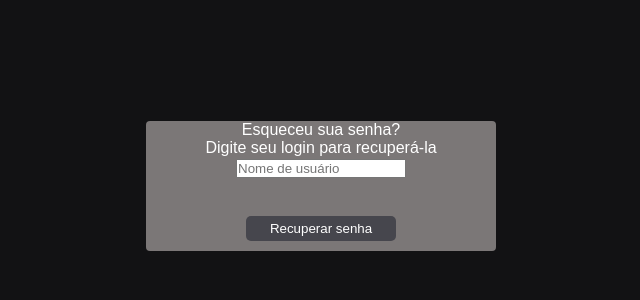
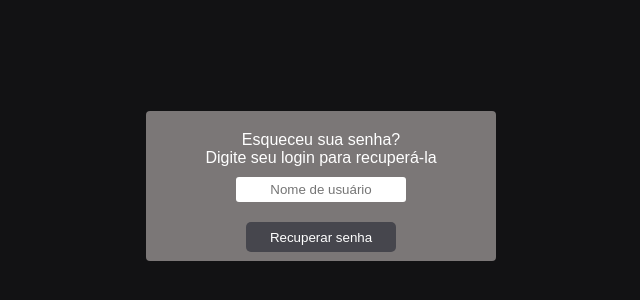
Before and after one commit to xdnzz/CRUD-API, a React (Create React App) app: page /recuperar in a window 1280 px wide. Shown: the part 214-514 px from the top of the page, without its empty margins (319-959 px from the left). Built offline with nearby package versions, Linux system fonts and the light colour scheme.

Commit message:
estilização

```diff
--- a/src/pages/cadastrar/estilo.css
+++ b/src/pages/cadastrar/estilo.css
@@ -10,3 +10,10 @@
     text-decoration: none;
     color: #fff;
 }
+
+.divpai-cadastrar {
+    display: flex;
+    flex-direction: column;
+    justify-content: center;
+    align-items: center;
+}
--- a/src/pages/cadastrar/index.js
+++ b/src/pages/cadastrar/index.js
@@ -22,6 +22,7 @@ export default function Cadastrar(){
                 console.log(res);
                 if(res.status === 200) {
                     alert('Conta criada com sucesso! Agora você pode logar.');
+                    window.location.href="/";
                 }
             })
         } else {
@@ -44,7 +45,7 @@ export default function Cadastrar(){
 
     return (
 
-        <div className="divpai">
+        <div className="divpai-cadastrar">
 
             <div className="divfilho">
                 <h1>Cadastre-se</h1>
--- a/src/pages/login/estilo.css
+++ b/src/pages/login/estilologin.css
@@ -2,7 +2,7 @@
     font-family: Arial, Helvetica, sans-serif;
 }
 
-.divpai {
+.divpai-login{
     height: 100%;
     display: flex;
     justify-content: center;
@@ -24,7 +24,7 @@
 
 .divfilho h1 {
     color: #fff;
-    margin: 30px;
+    margin: 10px;
 }
 
 .divfilho form {
@@ -32,16 +32,17 @@
     width: 220px;
     flex-direction: column;
     margin-bottom: 10px;
+    align-items: center;
 }
-
 
 
 
 .divfilho input  {
     margin-bottom: 4px;
-    border: none;
     border-radius: 2px;
     padding: 5px;
+    border: none;
+    width:220px;
 }
 
 .divfilho button {
--- a/src/pages/login/index.js
+++ b/src/pages/login/index.js
@@ -3,7 +3,7 @@
 
 import axios from 'axios'
 
-import './estilo.css'
+import './estilologin.css'
 
 import {Link} from 'react-router-dom'
 import {useState} from 'react'
@@ -67,13 +67,13 @@ export default function Login(){
 
     return (
 
-        <div className="divpai">
+        <div className="divpai-login">
 
             <div className="divfilho">
-                <h1>Login</h1>
+                <h1>Entrar</h1>
                 <form onSubmit={(e)=>submit(e)}>
                     <input onChange={(e)=>handle(e)} type="text" id="username" value={dados.username} placeholder="Login" />
-                    <input onChange={(e)=>handle(e)} type="password" id="password" value={dados.password} placeholder="Password" /> <br/>
+                    <input onChange={(e)=>handle(e)} type="password" id="password" value={dados.password} placeholder="Password" />
                     <button type="submit">Logar</button>
                     <div>
                     <Link to="/cadastrar" className="link">Não possui conta? Cadastre-se!</Link> <br/> <Link className="forgot-password" to="/recuperar">Esqueci minha senha</Link>
--- a/src/pages/recuperar/estilo.css
+++ b/src/pages/recuperar/estilo.css
@@ -3,7 +3,7 @@
     height: 100%;
 }
 
-.divpai {
+.divpai-recuperar {
     height: 100%;
     display: flex;
     justify-content: center;
@@ -17,8 +17,9 @@
     flex-direction: column;
     background: #7b7777;
     align-items: center;
+    padding-top: 20px;
     width: 350px;
-    height: 130px;
+    height: 150px;
     border-radius: 4px;
     text-align: center;
 }
@@ -28,15 +29,21 @@
 
 }
 
+.input-button {
+    margin-top: 10px;
+}
+
 .divfilhorecuperar input {
     width: 170px;
-    height: 40px;
+    height:25px;
+    border-radius: 3px;
+    border: none;
+    text-align: center;
 }
 
 .divfilhorecuperar button {
     border-radius: 5px;
     border: none;
-    padding: 5px;
     cursor: pointer;
     background: #46464d;
     color: #FFf;
--- a/src/pages/recuperar/index.js
+++ b/src/pages/recuperar/index.js
@@ -26,12 +26,12 @@ export default function Recuperar(){
     }
 
      function pegarSenha(){
-        const resposta =  axios.get(url)
+        axios.get(url)
         .then(res=>{
           const lerDados = JSON.stringify(res)
           const converterDados = JSON.parse(lerDados)
           alert('Sua senha é: ' + converterDados.data.password)
-
+          window.location.href="/";
         })
 
     }
@@ -40,14 +40,14 @@ export default function Recuperar(){
 
     return (
 
-        <div className="divpai">
+        <div className="divpai-recuperar">
 
             <div className="divfilhorecuperar">
                 <p>Esqueceu sua senha?<br/>Digite seu login para recuperá-la</p>
 
-                    <input onChange={(e)=>handle(e)} type="text" id="username" value={dados.username} placeholder="Nome de usuário" />
+                    <div className="input-button"><input onChange={(e)=>handle(e)} type="text" id="username" value={dados.username} placeholder="Nome de usuário" />
                     <br/>
-                    <button onClick={()=>pegarSenha()}>Recuperar senha</button>
+                    <button onClick={()=>pegarSenha()}>Recuperar senha</button></div>
 
             </div>
 
--- a/src/pages/renderizar/estilo.css
+++ b/src/pages/renderizar/estilo.css
@@ -30,6 +30,17 @@ body {
 
 textarea {
     resize: none;
+}
+
+.usuario-nome {
+
+    font-size: 12px;
+}
+
+
+
+.estilizacao-reacoes {
+    text-align: right;
 }
 
 button {
@@ -88,3 +99,7 @@ button {
  width: 500px;
  margin-top: 30px;
 }
+
+.renderizar-conteudo p {
+    margin-bottom: 10px;
+}
--- a/src/pages/renderizar/index.js
+++ b/src/pages/renderizar/index.js
@@ -24,10 +24,7 @@ export default function Feed(){
 
     });
 
-    const [react, setReact] = useState({
 
-
-    })
 
     const [pegar, setPegar] = useState([]);
 
@@ -93,7 +90,7 @@ useEffect(()=>{
 
     loadData();
   }
-  ,[])
+  ,[authAxios])
 
 
     return(
@@ -110,11 +107,13 @@ useEffect(()=>{
                 </form>
             </div>
             <div className="div-conteudo">
+
                 {pegar.map((e)=>{
                     return(
-                        <div className="renderizar-conteudo">{e.content} <br/>
-                            <button onClick={()=>love(e.id)}>Love</button> | <button onClick={()=>like(e.id)}>Like</button> <br/>
-                            <p>Publicado por: {e.author.username}, {e.createdAt}</p>
+                        <div className="renderizar-conteudo"><p className="usuario-nome">Por: {e.author.username}</p>
+                            {e.content} <br/>
+                            <div className="estilizacao-reacoes"> <button onClick={()=>love(e.id)}>Love</button> | <button onClick={()=>like(e.id)}>Like</button> <br/>
+                            </div>
                         </div>
 
                     )
```
Also changed, not shown: src/pages/postar/index.js (deleted, +0 -7 lines).
